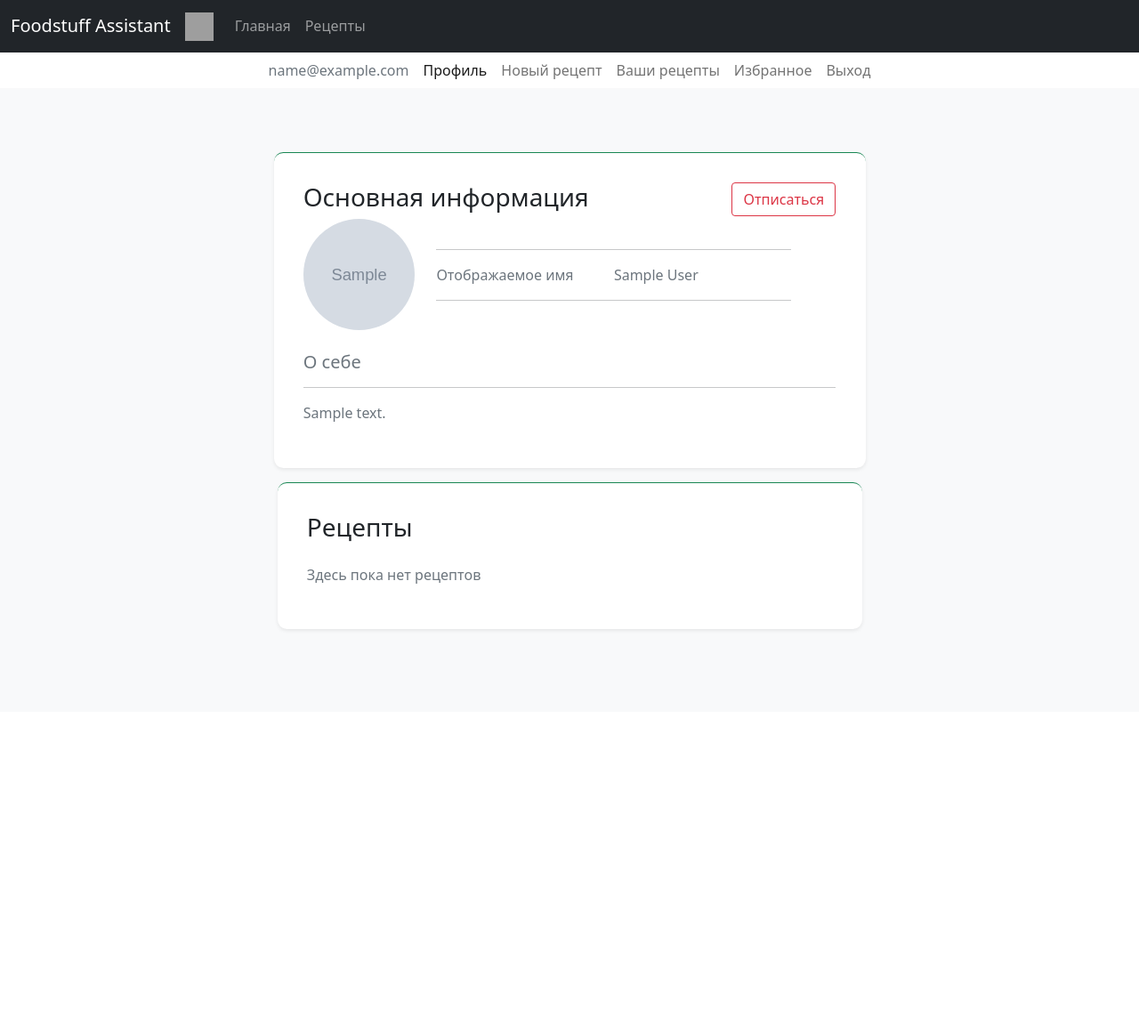
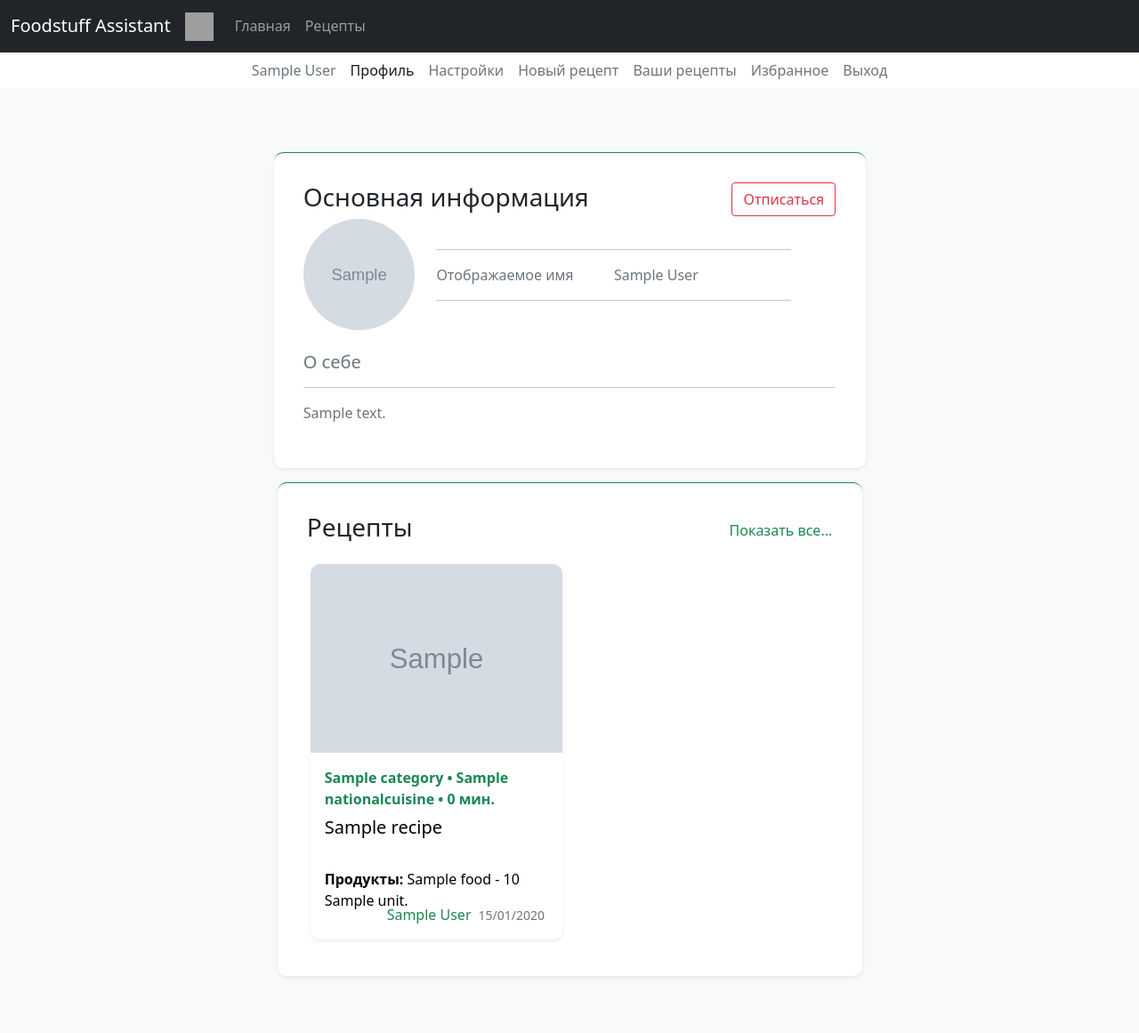
Before and after one commit to Ryaku-s/food-assistant, a Django app: page /accounts/1 in a window 1280 px wide. Shown: the whole page at 89% size. Before the commit the page ends 710 px from the top, so only its background shows below. Run offline with Django 3.2, Linux system fonts and the light colour scheme; a user stored in the database is signed in; tables that the repository leaves empty hold one stand-in row (values such as "Sample post"); grey boxes marked "Sample" are stand-in pictures; some libraries are stand-ins or nearby versions; grey boxes are pictures that could not be loaded.

Commit message:
changed user recipe list view, user short name

```diff
--- a/src/accounts/models.py
+++ b/src/accounts/models.py
@@ -42,6 +42,8 @@ class User(AbstractBaseUser, PermissionsMixin):
         return self.email
 
     def get_short_name(self) -> str:
+        if self.display_name:
+            return self.display_name
         return self.email
 
 
--- a/src/accounts/views.py
+++ b/src/accounts/views.py
@@ -5,6 +5,7 @@ from django.contrib.auth import get_user_model
 
 from src.accounts.forms import UserProfileForm
 from src.accounts.services import add_user_to_subscriptions, remove_user_from_subscriptions, is_followed
+from src.base.selectors import RecipeSelector
 
 User = get_user_model()
 
@@ -16,6 +17,7 @@ class ProfileView(DetailView):
     def get_context_data(self, **kwargs):
         context = super().get_context_data(**kwargs)
         context["is_followed"] = is_followed(self.request, self.object)
+        context["recipes"] = RecipeSelector.get_recipes_by_author_id(self.object.id, 2)
         return context
 
 
--- a/src/base/selectors.py
+++ b/src/base/selectors.py
@@ -48,9 +48,10 @@ class RecipeSelector:
         return queryset
 
     @staticmethod
-    def get_user_recipes(user, limit: int = None):
-        if user.is_active:
-            queryset = Recipe.objects.filter(author=user)
+    def get_recipes_by_author_id(author_id, limit: int = None):
+        author = get_user_by_pk(author_id)
+        if author.is_active:
+            queryset = Recipe.objects.filter(author__id=author_id)
             if limit:
                 return queryset[:limit]
             return queryset
--- a/src/catalog/services.py
+++ b/src/catalog/services.py
@@ -23,7 +23,7 @@ class HomepageService:
         }
 
     def execute(self):
-        user_recipes = RecipeSelector.get_user_recipes(user=self.request.user, limit=4)
+        user_recipes = RecipeSelector.get_recipes_by_author_id(author_id=self.request.user.id, limit=4)
         recent_recipes = RecipeSelector.get_recent_recipes(limit=2)
         user_subscriptions = get_user_subscriptions(user=self.request.user, limit=4)
         return self._build_context(user_recipes, recent_recipes, user_subscriptions)
--- a/src/catalog/urls.py
+++ b/src/catalog/urls.py
@@ -5,9 +5,9 @@ from src.catalog import views
 urlpatterns = [
     path('', views.HomepageView.as_view(), name="homepage"),
     path('catalog/', views.RecipeListView.as_view(), name="recipe_list"),
-    path('catalog/my/', views.UserRecipeListView.as_view(), name="user_recipe_list"),
     path('catalog/upload', views.RecipeCreateView.as_view(), name="recipe_create"),
     path('catalog/<int:pk>/', views.RecipeDetailView.as_view(), name="recipe_detail"),
     path('catalog/<int:pk>/update', views.RecipeUpdateView.as_view(), name="recipe_update"),
-    path('catalog/<int:pk>/delete', views.RecipeDeleteView.as_view(), name="recipe_delete")
+    path('catalog/<int:pk>/delete', views.RecipeDeleteView.as_view(), name="recipe_delete"),
+    path('catalog/authors/<int:author_id>/', views.UserRecipeListView.as_view(), name="user_recipe_list"),
 ]
--- a/src/catalog/views.py
+++ b/src/catalog/views.py
@@ -33,7 +33,7 @@ class UserRecipeListView(LoginRequiredMixin, RecipeFilterMixin, ListView):
     paginate_by = 10
 
     def get_queryset(self):
-        return RecipeSelector.get_user_recipes(self.request.user)
+        return RecipeSelector.get_recipes_by_author_id(self.kwargs['author_id'])
 
 
 class RecipeDetailView(DetailView):
--- a/templates/account/profile/profile_detail.html
+++ b/templates/account/profile/profile_detail.html
@@ -2,7 +2,7 @@
 
 {% load catalog_tag %}
 
-{% block account_profile_settings %}active{% endblock %}
+{% block account_profile %}active{% endblock %}
 
 {% block content %}
 <div class="col-7 my-5 mx-auto">
@@ -38,7 +38,7 @@
           <hr>
           <div class="col-sm-12 row mx-auto my-2">
             <p class="text-muted my-auto col">Отображаемое имя</p>
-            <span style="max-width: 200px; overflow: hidden;" class="col text-muted">{% if user.display_name %}{{ user.display_name }}{% else %}{{ user.email }}{% endif %}</span>
+            <span style="max-width: 200px; overflow: hidden;" class="col text-muted">{{ user.get_short_name }}</span>
           </div>
           <hr>
         </div>
@@ -51,9 +51,34 @@
     </div>
   </div>
   <div style="background-color: white; padding: min(3rem, 5%); " class="rounded border-top mx-1 mb-3 border-success shadow-sm">
-    <div class="mx-auto row col-sm-12">
+    <div class="mx-auto row col-sm-12 position-relative">
         <h3>Рецепты</h3>
         {% if recipes %}
+        <a href="{% url 'user_recipe_list' author_id=user.pk %}" style="right: 0; width: fit-content;" class="position-absolute link-success mt-2">Показать все...</a>
+          <div class="row g-2">
+            {% for recipe in recipes %}
+              <div style="min-width: 285px;" class="my-2 col-sm-6">
+                <a style="color: black;" href="{{ recipe.get_absolute_url }}">
+                  <div style="background-color: white; min-height: 395px;" class="row mx-auto rounded shadow-sm">
+                  {% if recipe.image %}
+                    <img style="max-width: 100%; object-fit: cover; border-radius: .65rem .65rem 0 0" class="col-auto" src="{{ recipe.image.url }}">
+                  {% else %}
+                    <svg class="col-auto rounded" style="height: 200px; object-fit: cover;" width="392px" xmlns="http://www.w3.org/2000/svg" role="img" preserveAspectRatio="xMidYMid slice" focusable="false"><title>Placeholder</title><rect width="100%" height="100%" fill="#e9ecef"></rect></svg>
+                  {% endif %}
+                    <div style="position: relative" class="card-body col-3">
+                      <strong class="d-inline-block mb-2 text-success">{{ recipe.category }} • {{ recipe.national_cuisine }} • {{ recipe.get_duration_display }}</strong>
+                      <h5 style="min-height: 50px;" class="card-title">{{ recipe.title|truncatewords:5 }}</h5>
+                      <p class="card-text pb-3"><b>Продукты:</b> {{ recipe.ingredients.all|join:", "|truncatewords:7 }}.</p>
+                      <div style="position: absolute; bottom: 0; right: 0;" class="m-3 d-flex">
+                        <a href="{{ recipe.author.get_absolute_url }}" class="my-auto link-success mx-1">{{ recipe.author.get_short_name }}</a>
+                        <small class="my-auto text-muted mx-1">{{ recipe.pub_date|date:"d/m/Y" }}</small>
+                      </div>
+                    </div>
+                  </div>
+                </a>
+              </div>
+            {% endfor %}
+          </div>
         {% else %}
           <p class="text-muted mt-3">Здесь пока нет рецептов</p>
         {% endif %}
--- a/templates/account/profile/profile_settings_form.html
+++ b/templates/account/profile/profile_settings_form.html
@@ -1,6 +1,8 @@
 {% extends 'catalog/index.html' %}
 
 {% load catalog_tag %}
+
+{% block account_profile_settings %}active{% endblock %}
 
 {% block content %}
 <div class="container my-5 row">
--- a/templates/catalog/homepage.html
+++ b/templates/catalog/homepage.html
@@ -61,7 +61,7 @@
 						<svg class="bd-placeholder-img flex-shrink-0 me-2 rounded" width="32" height="32" xmlns="http://www.w3.org/2000/svg" role="img" aria-label="Placeholder: 32x32" preserveAspectRatio="xMidYMid slice" focusable="false"><title>Placeholder</title><rect width="100%" height="100%" fill="#d63384"></rect><text x="50%" y="50%" fill="#d63384" dy=".3em">32x32</text></svg>
 						{% endif %}
 						<p class="pb-3 mb-0 ms-2 small lh-sm">
-							<a href="{{ sub.user.get_absolute_url }}" style="font-weight: bolder;" class="d-block link-success">{{ sub.user }}</a>
+							<a href="{{ sub.user.get_absolute_url }}" style="font-weight: bolder;" class="d-block link-success">{{ sub.user.get_short_name }}</a>
 							{{ sub.user.description|truncatewords:10 }}
 						</div>
 						<hr style="margin-left: 38px;" class="mt-0 bg-secondary">
@@ -83,7 +83,7 @@
 							<strong class="d-inline-block mb-2 text-success">{{ recipe.category }} • {{ recipe.national_cuisine }}</strong>
 							<h3 class="mb-0">{{ recipe.title|truncatewords:5 }}</h3>
 							<small class="my-0 text-muted">{{ recipe.pub_date|date:"d/m/Y" }}</small>
-							<span>от <a href="{{ recipe.author.get_absolute_url }}" class="link-success">{{ recipe.author }}</a></span>
+							<span>от <a href="{{ recipe.author.get_absolute_url }}" class="link-success">{{ recipe.author.get_short_name }}</a></span>
 							<p class="card-text mt-auto"><b>Продукты:</b> {{ recipe.ingredients.all|join:", "|truncatewords:9 }}</p>
 							<a href="{{ recipe.get_absolute_url }}" class="link-success">Подробнее</a>
 						</div>
--- a/templates/catalog/index.html
+++ b/templates/catalog/index.html
@@ -39,16 +39,19 @@
 	      <ul class="navbar-nav mb-2 mb-lg-0">
 	        {% if request.user.is_active %}
 			<li class="nav-item my-auto">
-				<a class="nav-link text-muted">{{ request.user.email }}</a>
+				<a class="nav-link text-muted">{{ request.user.get_short_name }}</a>
 			</li>
 	        <li class="nav-item">
-	          <a class="nav-link {% block account_profile_settings %}{% endblock %}" href="{% url 'account_profile_settings' %}">Профиль</a>
+	          <a class="nav-link {% block account_profile %}{% endblock %}" href="{% url 'account_profile' pk=request.user.pk %}">Профиль</a>
 	        </li>
+			<li class="nav-item">
+				<a class="nav-link {% block account_profile_settings %}{% endblock %}" href="{% url 'account_profile_settings' %}">Настройки</a>
+			  </li>
 			<li class="nav-item">
 	          <a class="nav-link" href="{% url 'recipe_create' %}">Новый рецепт</a>
 	        </li>
 			<li class="nav-item">
-	          <a class="nav-link {% block user_recipes %}{% endblock %}" href="{% url 'user_recipe_list' %}">Ваши рецепты</a>
+	          <a class="nav-link {% block user_recipes %}{% endblock %}" href="{% url 'user_recipe_list' author_id=request.user.pk %}">Ваши рецепты</a>
 	        </li>
 			<li class="nav-item">
 	          <a class="nav-link {% block favorites %}{% endblock %}" href="{% url 'favorite_recipe_list' %}">Избранное</a>
--- a/templates/catalog/tags/sidebar.html
+++ b/templates/catalog/tags/sidebar.html
@@ -17,11 +17,7 @@
               <div class="d-flex">
                 <span style="color: grey;" class="me-2 small">{{ recipe.pub_date|date:'d/m/Y' }}</span>
                 <span class="small kind">
-                  {% if recipe.author.display_name %}
-                    {{ recipe.author.display_name }}
-                  {% else %}
-                    {{ recipe.author|truncatechars:20 }}
-                  {% endif %}
+                  {{ recipe.author.get_short_name|truncatechars:20 }}
                 </span>
               </div>
             </div>
--- a/templates/catalog/user_recipe_list.html
+++ b/templates/catalog/user_recipe_list.html
@@ -4,7 +4,6 @@
 
 {% block content %}
 		<div style="max-width: 800px;" class="row mx-auto col">
-		<h1>Ваши рецепты</h1>
 			<form method="get">
 				<div style="background-color: white;" class="input-group mt-2">
 					<input class="form-control p-2" type="search" name="q" placeholder="Поиск рецептов" value="{{ query }}" aria-label="Search">
@@ -27,6 +26,9 @@
 				</div>
 			</form>
 			{% for recipe in recipes %}
+				{% if forloop.counter == 1 %}
+					<h1>Рецепты пользователя {{ recipe.author.get_short_name }}</h1>
+				{% endif %}
 				<div style="min-width: 285px; width: 49%;" class="my-2 mx-1 col-4">
 					<a style="color: black;" href="{{ recipe.get_absolute_url }}">
 						<div style="background-color: white; min-height: 395px;" class="row mx-auto rounded shadow-sm">
@@ -40,7 +42,7 @@
 								<h5 style="min-height: 50px;" class="card-title">{{ recipe.title|truncatewords:5 }}</h5>
 								<p class="card-text pb-3"><b>Продукты:</b> {{ recipe.ingredients.all|join:", "|truncatewords:7 }}.</p>
 								<div style="position: absolute; bottom: 0; right: 0;" class="m-3 d-flex">
-									<a href="{{ recipe.author.get_absolute_url }}" class="my-auto link-success mx-1">{{ recipe.author }}</a>
+									<a href="{{ recipe.author.get_absolute_url }}" class="my-auto link-success mx-1">{{ recipe.author.get_short_name }}</a>
 									<small class="my-auto text-muted mx-1">{{ recipe.pub_date|date:"d/m/Y" }}</small>
 								</div>
 							</div>
```
Lines whose indentation alone changed are shown as unchanged.
